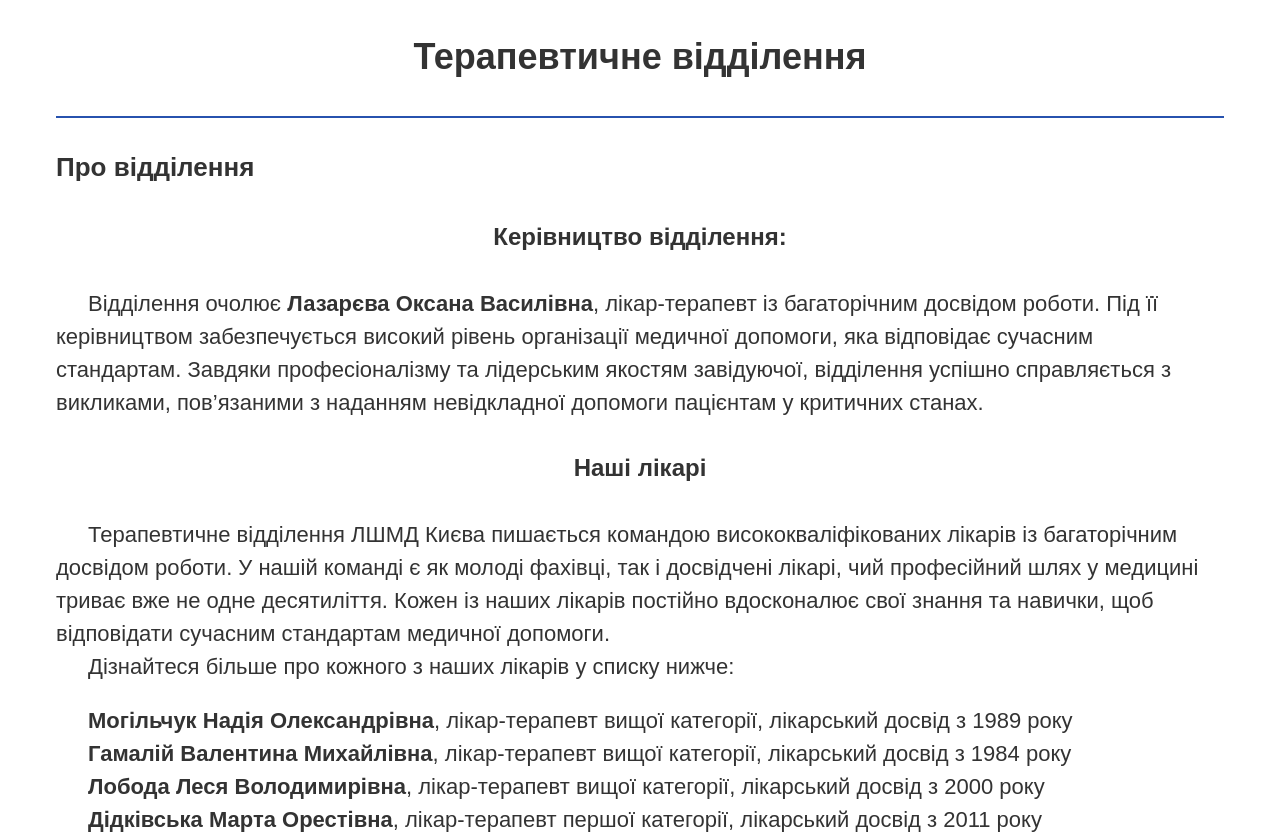
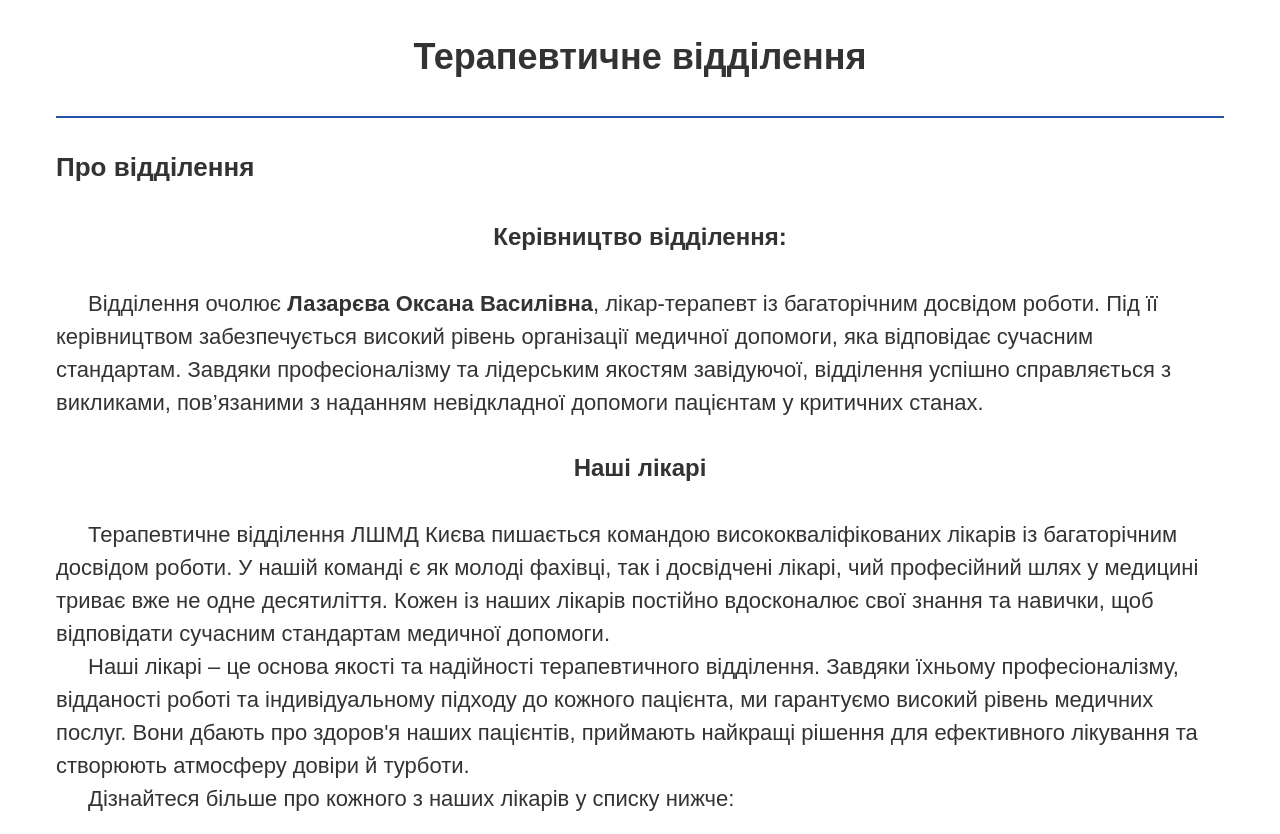
Before and after one commit to oleksandrmaliy/Neurosurgery10, a React (Vite) app: page / in a window 1280 px wide. Shown: the top 834 px of the page. Built offline with nearby package versions, Linux system fonts and the light colour scheme.

Commit message:
change doctors subsection

```diff
--- a/src/components/therapy/therapy.jsx
+++ b/src/components/therapy/therapy.jsx
@@ -22,12 +22,20 @@ function Therapy() {
           <div className={css.subsection}>
             <h4 className={css.subsectionName}>Наші лікарі</h4>
             <p className={css.textIndent}>
-              Терапевтичне відділення ЛШМД Києва пишається командою
-              висококваліфікованих лікарів із багаторічним досвідом роботи. У
-              нашій команді є як молоді фахівці, так і досвідчені лікарі, чий
-              професійний шлях у медицині триває вже не одне десятиліття. Кожен
-              із наших лікарів постійно вдосконалює свої знання та навички, щоб
-              відповідати сучасним стандартам медичної допомоги.
+              Терапевтичне вiддiлення ЛШМД Києва пишається командою
+              висококвалiфiкованих лiкарiв iз багаторiчним досвiдом роботи. У
+              нашiй командi є як молодi фахiвцi, так i досвiдченi лiкарi, чий
+              професiйний шлях у медицинi триває вже не одне десятилiття. Кожен
+              iз наших лiкарiв постiйно вдосконалює свої знання та навички, щоб
+              вiдповiдати сучасним стандартам медичної допомоги.
+            </p>
+            <p className={css.textIndent}>
+              Нашi лiкарi – це основа якостi та надiйностi терапевтичного
+              вiддiлення. Завдяки їхньому професiоналiзму, вiдданостi роботi та
+              iндивiдуальному пiдходу до кожного пацiєнта, ми гарантуємо високий
+              рiвень медичних послуг. Вони дбають про здоров&apos;я наших
+              пацiєнтiв, приймають найкращi рiшення для ефективного лiкування та
+              створюють атмосферу довiри й турботи.
             </p>
             <p className={css.textIndent}>
               Дізнайтеся більше про кожного з наших лікарів у списку нижче:
```
